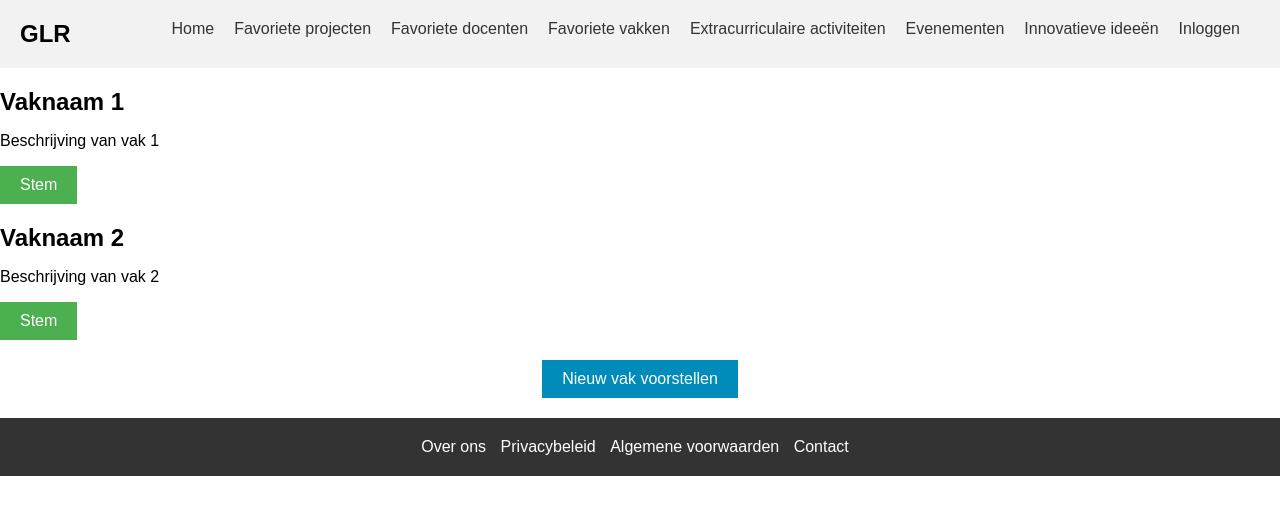
After one commit to luclucyt/ChallageWeek, a PHP site: page /html/FavorieteVakken.html in a window 1280 px wide. The commit adds this page. Shown: the top 515 px of the page. Run offline with PHP 8.4, Linux system fonts and the light colour scheme.

Commit message:
favoriete vakken

```diff
--- a/css/style.css
+++ b/css/style.css
@@ -211,6 +211,43 @@ body {
     cursor: pointer;
   }
 
+  .vakken-lijst {
+    list-style-type: none;
+    padding: 0;
+  }
+
+  .vak {
+    margin-bottom: 20px;
+  }
+
+  .vak h2 {
+    margin-bottom: 5px;
+  }
+
+  .stemknop {
+    background-color: #4CAF50;
+    color: white;
+    border: none;
+    padding: 10px 20px;
+    text-align: center;
+    text-decoration: none;
+    display: inline-block;
+    font-size: 16px;
+    cursor: pointer;
+  }
+
+  .voorstel-knop {
+    background-color: #008CBA;
+    color: white;
+    border: none;
+    padding: 10px 20px;
+    text-align: center;
+    text-decoration: none;
+    display: block;
+    margin: 20px auto;
+    font-size: 16px;
+    cursor: pointer;
+  }
 
 
   footer {
--- a/html/FavorieteDocenten.html
+++ b/html/FavorieteDocenten.html
@@ -7,13 +7,13 @@
 </head>
 <body>
   <header>
-    <div class="logo">Logo</div>
+    <div class="logo">GLR</div>
     <nav>
         <ul>
             <li><a href="../index.html">Home</a></li>
             <li><a href="../html/FavorieteProjecten.html">Favoriete projecten</a></li>
             <li><a href="../html/FavorieteDocenten.html">Favoriete docenten</a></li>
-        <li><a href="#">Favoriete vakken</a></li>
+            <li><a href="../html/FavorieteVakken.html">Favoriete vakken</a></li>
             <li><a href="#">Extracurriculaire activiteiten</a></li>
             <li><a href="#">Evenementen</a></li>
             <li><a href="#">Innovatieve ideeën</a></li>
--- a/html/FavorieteProjecten.html
+++ b/html/FavorieteProjecten.html
@@ -8,13 +8,13 @@
 </head>
 <body>
   <header>
-    <div class="logo">Logo</div>
+    <div class="logo">GLR</div>
     <nav>
         <ul>
             <li><a href="../index.html">Home</a></li>
             <li><a href="../html/FavorieteProjecten.html">Favoriete projecten</a></li>
             <li><a href="../html/FavorieteDocenten.html">Favoriete docenten</a></li>
-        <li><a href="#">Favoriete vakken</a></li>
+            <li><a href="../html/FavorieteVakken.html">Favoriete vakken</a></li>
             <li><a href="#">Extracurriculaire activiteiten</a></li>
             <li><a href="#">Evenementen</a></li>
             <li><a href="#">Innovatieve ideeën</a></li>
--- /dev/null
+++ b/html/FavorieteVakken.html
@@ -0,0 +1,64 @@
+
+<!DOCTYPE html>
+<html>
+<head>
+  <title>Vote for Fan Favorite</title>
+  <link rel="stylesheet" type="text/css" href="../css/style.css">
+  <script src="../js/script.js"></script>
+</head>
+<body>
+  <header>
+    <div class="logo">GLR</div>
+    <nav>
+      <ul>
+        <li><a href="../index.html">Home</a></li>
+        <li><a href="../html/FavorieteProjecten.html">Favoriete projecten</a></li>
+        <li><a href="../html/FavorieteDocenten.html">Favoriete docenten</a></li>
+        <li><a href="../html/FavorieteVakken.html">Favoriete vakken</a></li>
+        <li><a href="#">Extracurriculaire activiteiten</a></li>
+        <li><a href="#">Evenementen</a></li>
+        <li><a href="#">Innovatieve ideeën</a></li>
+        <li><a href="#">Inloggen</a></li>
+      </ul>
+    </nav>
+  </header>
+
+
+  <ul class="vakken-lijst">
+    <li class="vak">
+      <h2>Vaknaam 1</h2>
+      <p>Beschrijving van vak 1</p>
+      <button class="stemknop">Stem</button>
+    </li>
+    <li class="vak">
+      <h2>Vaknaam 2</h2>
+      <p>Beschrijving van vak 2</p>
+      <button class="stemknop">Stem</button>
+    </li>
+    <!-- Voeg meer vakken toe -->
+  </ul>
+
+  <button id="voorstel-knop" class="voorstel-knop">Nieuw vak voorstellen</button>
+
+  <div id="resultaten-grafiek" class="resultaten-grafiek">
+    <!-- Hier komt de grafiek met resultaten -->
+  </div>
+
+  <div id="opmerkingen" class="opmerkingen">
+    <!-- Hier komen de opmerkingen en feedback -->
+  </div>
+
+
+    <!-- Andere categorieën hier toevoegen -->
+
+
+  <footer>
+    <ul>
+      <li><a href="#">Over ons</a></li>
+      <li><a href="#">Privacybeleid</a></li>
+      <li><a href="#">Algemene voorwaarden</a></li>
+      <li><a href="#">Contact</a></li>
+    </ul>
+  </footer>
+</body>
+</html>
--- a/index.html
+++ b/index.html
@@ -6,13 +6,13 @@
 </head>
 <body>
   <header>
-    <div class="logo">Logo</div>
+    <div class="logo">GLR</div>
     <nav>
       <ul>
         <li><a href="index.html">Home</a></li>
         <li><a href="html/FavorieteProjecten.html">Favoriete projecten</a></li>
         <li><a href="html/FavorieteDocenten.html">Favoriete docenten</a></li>
-        <li><a href="#">Favoriete vakken</a></li>
+        <li><a href="html/FavorieteVakken.html">Favoriete vakken</a></li>
         <li><a href="#">Extracurriculaire activiteiten</a></li>
         <li><a href="#">Evenementen</a></li>
         <li><a href="#">Innovatieve ideeën</a></li>
```
Lines whose indentation alone changed are shown as unchanged.
